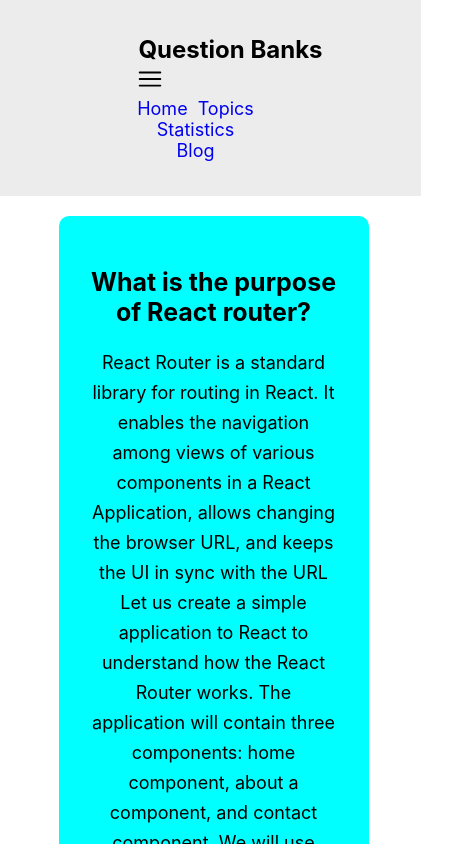
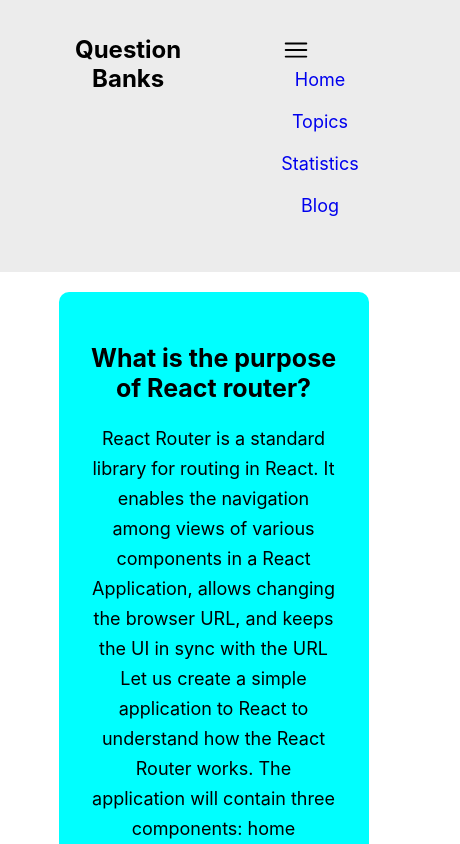
Before and after one commit to Aminulhoque01/Quize-banks, a React (Create React App) app: page /blog in a window 390 px wide. Shown: the top 844 px of the page, 460 px wide, since content can reach past the window. Built offline with nearby package versions, Linux system fonts and the light colour scheme.

Commit message:
done commit

```diff
--- a/src/App.js
+++ b/src/App.js
@@ -29,6 +29,7 @@
         },
         {
           path:'/Topics',
+          loader:()=>fetch('https://openapi.programming-hero.com/api/quiz'),
           element:<Topics></Topics>
         },
         {
--- a/src/components/Home/Home.js
+++ b/src/components/Home/Home.js
@@ -7,7 +7,7 @@
 
 const Home = () => {
     const {data} =useLoaderData();
-    // console.log(data)
+
 
     return (
         <div>
--- a/src/components/Nave/Nave.css
+++ b/src/components/Nave/Nave.css
@@ -41,13 +41,12 @@
 @media only screen and (max-width:600px) {
     .nave-container{
 
-        display: grid;
-        grid-template-columns: 1rf 1fr;
+
         /* justify-content: space-between; */
         background-color: rgba(203, 203, 203, 0.374);
         padding: 35px;
         margin-bottom: 0px;
-        width:90%;
+        width:100%;
     }
 
     .nave-title{
@@ -67,13 +66,11 @@
 
     .nave-rout a li{
         list-style: none;
+        display: block;
+        padding: 0px;
 
     }
 
-    /* .icon-hero{
-        width:30px;
-       display: block;
-    } */
 
     .iCON{
         width:30px;
--- a/src/components/Statistics/Statistics.css
+++ b/src/components/Statistics/Statistics.css
@@ -6,3 +6,20 @@
 .chart{
     margin-top: 70px;
 }
+
+
+@media only screen and (max-width:600px) {
+    .rechart{
+        /* margin:auto; */
+        width:20px;
+
+    }
+
+    .chart{
+        width: 20px;
+        margin-left: 0px;
+    }
+
+
+
+}
--- a/src/components/Statistics/Statistics.js
+++ b/src/components/Statistics/Statistics.js
@@ -5,12 +5,12 @@
 
 const Statistics = () => {
     const {data}=useLoaderData();
-    console.log(data);
+
 
 
     return (
         <div className='rechart'>
-            <h1>this is Statistics{data.length}</h1>
+
 
             <div className='chart'>
                 <LineChart width={500} height={400} data={data}>
--- a/src/components/Topics/Topics.js
+++ b/src/components/Topics/Topics.js
@@ -1,9 +1,12 @@
 import React from 'react';
+import { useLoaderData } from 'react-router-dom';
 
 const Topics = () => {
+    const {data}=useLoaderData();
+
     return (
         <div>
-            <h1>this is Topics</h1>
+            <h1>this is Topics:{data.length}</h1>
         </div>
     );
 };
```
